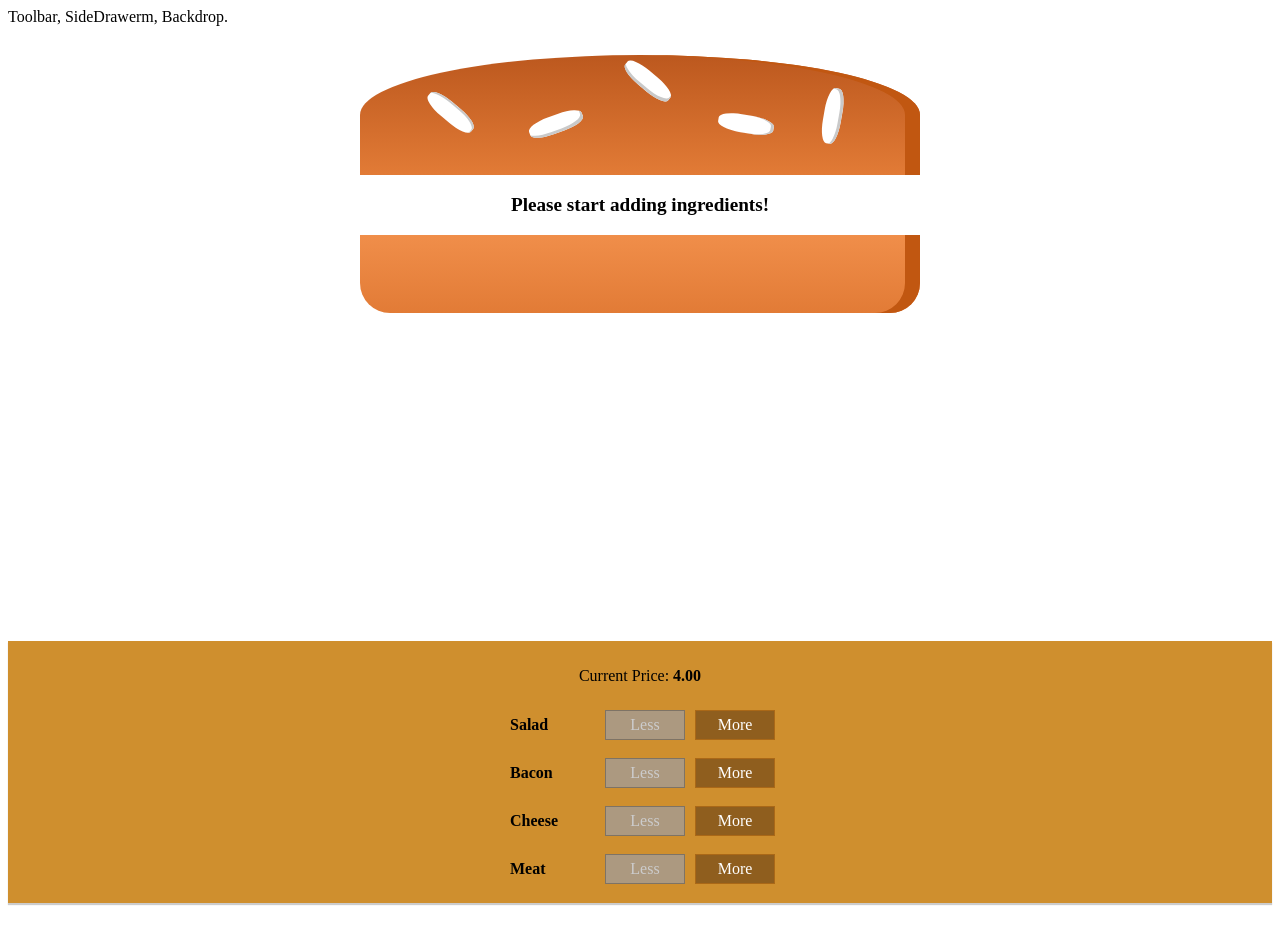
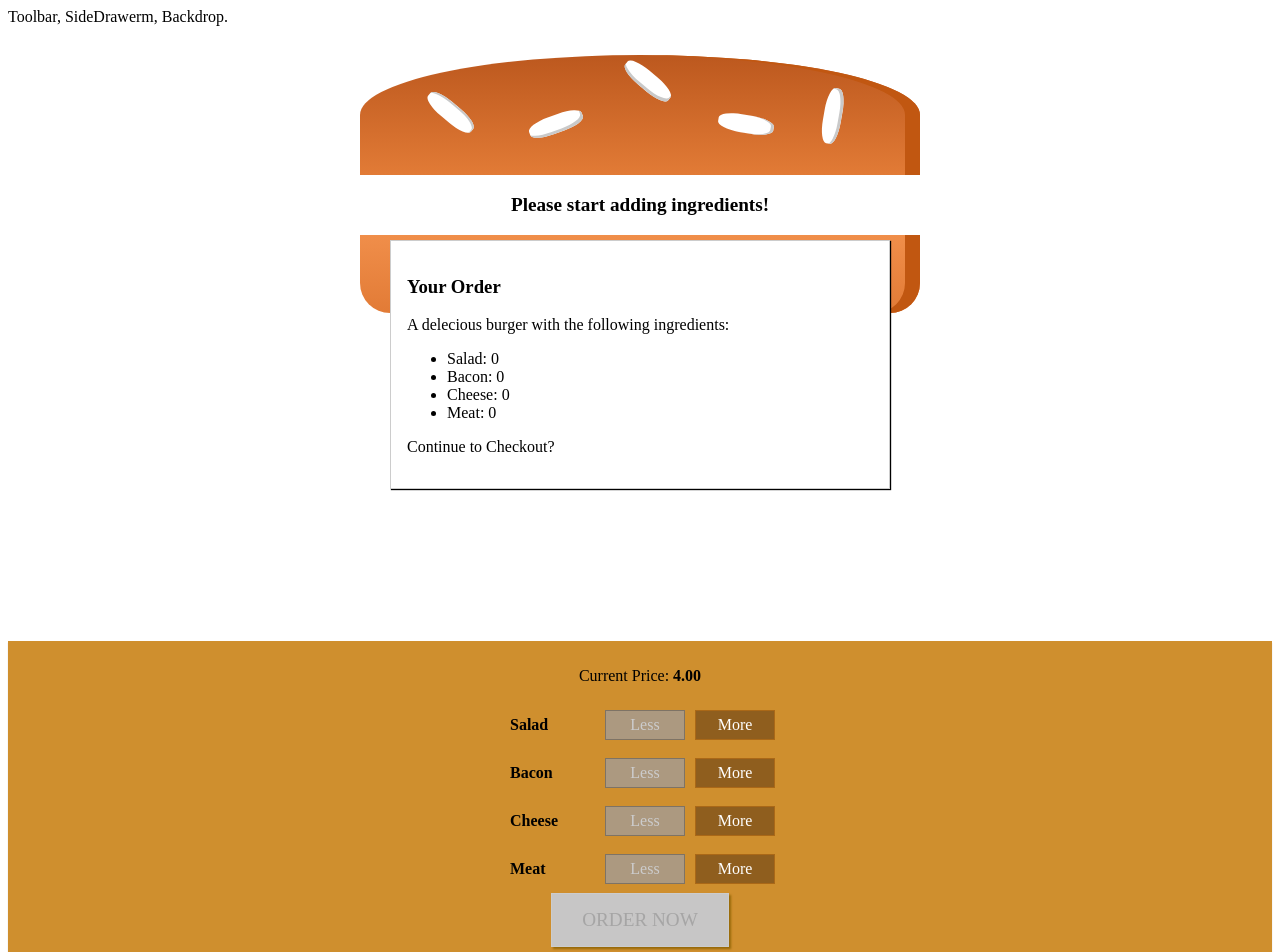
Before and after one commit to erickaugustor/react-redux-study, a React app in the folder project-burger/: page / in a window 1280 px wide. Shown: the top 952 px of the page. Before the commit the page ends 911 px from the top, so only its background shows below. Built offline with nearby package versions, Linux system fonts and the light colour scheme.

Commit message:
Projeto React

```diff
--- /dev/null
+++ b/project-burger/src/UI/Modal/index.css
@@ -0,0 +1,20 @@
+.Modal {
+  position: fixed;
+  z-index: 500;
+  background-color: white;
+  width: 70%;
+  border: 1px solid #ccc;
+  box-shadow: 1px 1px 1px black;
+  padding: 16px;
+  left: 15%;
+  top: 30%;
+  box-sizing: border-box;
+  transition: all 0.3s ease-out;
+}
+
+@media (min-width: 600px) {
+  .Modal {
+      width: 500px;
+      left: calc(50% - 250px);
+  }
+}
--- /dev/null
+++ b/project-burger/src/UI/Modal/index.jsx
@@ -0,0 +1,11 @@
+import React from 'react';
+
+import classes from './index.css';
+
+const modal = (props) => (
+  <div className={classes.Modal}>
+    { props.children }
+  </div>
+);
+
+export default modal;
--- a/project-burger/src/components/BuildControls/index.css
+++ b/project-burger/src/components/BuildControls/index.css
@@ -8,3 +8,45 @@
   margin: auto;
   padding: 10px 0;
 }
+
+.OrderButton {
+  background-color: #DAD735;
+  outline: none;
+  cursor: pointer;
+  border: 1px solid #966909;
+  color: #966909;
+  font-family: inherit;
+  font-size: 1.2em;
+  padding: 15px 30px;
+  box-shadow: 2px 2px 2px #966909;
+}
+
+.OrderButton:hover, .OrderButton:active {
+  background-color: #A0DB41;
+  border: 1px solid #966909;
+  color: #966909;
+}
+
+.OrderButton:disabled {
+  background-color: #C7C6C6;
+  cursor: not-allowed;
+  border: 1px solid #ccc;
+  color: #8888;
+}
+
+
+.OrderButton:not(:disabled) {
+  animation: enable 0.3s linear;
+}
+
+@keyframes enable {
+  0% {
+    transform: scale(1);
+  }
+  60% {
+    transform: scale(1.1);
+  }
+  100% {
+    transform: scale(1);
+  }
+}
--- a/project-burger/src/components/BuildControls/index.jsx
+++ b/project-burger/src/components/BuildControls/index.jsx
@@ -25,6 +25,11 @@
           disabled={props.disabled[ctrl.type]} />
       ))
     }
+    <button
+      className={classes.OrderButton}
+      disabled={!props.purchasable}>
+      ORDER NOW
+    </button>
   </div>
 );
 
--- /dev/null
+++ b/project-burger/src/components/OrderSummary/index.jsx
@@ -0,0 +1,31 @@
+import React from 'react';
+
+import Aux from '../../services/wrapper';
+
+const orderSummary = (props) => {
+  const ingredientSummary = Object.keys(props.ingredients)
+    .map(igKey => (
+      <li key={igKey}>
+        <span style={{textTransform: 'capitalize'}}>
+          {igKey}: {props.ingredients[igKey]}
+        </span>
+      </li>
+    ));
+
+  return (
+    <Aux>
+      <h3> Your Order </h3>
+      <p> A delecious burger with the following ingredients: </p>
+
+      <ul>
+        { ingredientSummary }
+      </ul>
+
+      <p>
+        Continue to Checkout?
+      </p>
+    </Aux>
+  );
+};
+
+export default orderSummary;
--- a/project-burger/src/containers/BurgerBuilder/index.jsx
+++ b/project-burger/src/containers/BurgerBuilder/index.jsx
@@ -3,6 +3,8 @@
 import Aux from '../../services/wrapper';
 import Burger from '../../components/Burger';
 import BuildControls from '../../components/BuildControls';
+import Modal from '../../UI/Modal';
+import OrderSummary from '../../components/OrderSummary';
 
 const INGREDIENT_PRICES = {
   salad: 0.5,
@@ -21,9 +23,22 @@
         cheese: 0,
         meat: 0,
       },
-      totalPrice: 4
+      totalPrice: 4,
+      purchasable: false,
     };
   };
+
+  updatePurchaseState(ingredients) {
+    const sum = Object.keys(ingredients)
+      .map(igKey => (
+        ingredients[igKey]
+      ))
+      .reduce((sum, element) => (
+        sum + element
+      ), 0);
+
+    this.setState({ purchasable: sum > 0 });
+  }
 
   addIngredientHandler = (type) => {
     const oldCount = this.state.ingredients[type];
@@ -38,6 +53,7 @@
     const newPrice = oldPrice + priceAddition;
 
     this.setState({ totalPrice: newPrice, ingredients: updateIngredients });
+    this.updatePurchaseState(updateIngredients);
   }
 
   removeIngredientHandler = (type) => {
@@ -58,6 +74,7 @@
     const newPrice = oldPrice - priceDeduction;
 
     this.setState({ totalPrice: newPrice, ingredients: updateIngredients });
+    this.updatePurchaseState(updateIngredients);
   }
 
   render() {
@@ -72,11 +89,15 @@
 
     return (
       <Aux>
+        <Modal>
+          <OrderSummary ingredients={this.state.ingredients} />
+        </Modal>
         <Burger ingredients={this.state.ingredients} />
         <BuildControls
           ingredientAdded={this.addIngredientHandler}
           ingredientRemove={this.removeIngredientHandler}
           disabled={disableInfo}
+          purchasable={this.state.purchasable}
           price={this.state.totalPrice} />
       </Aux>
     );
```
Also changed, not shown: project-burger/src/UI/Backdrop/index.jsx (added).
